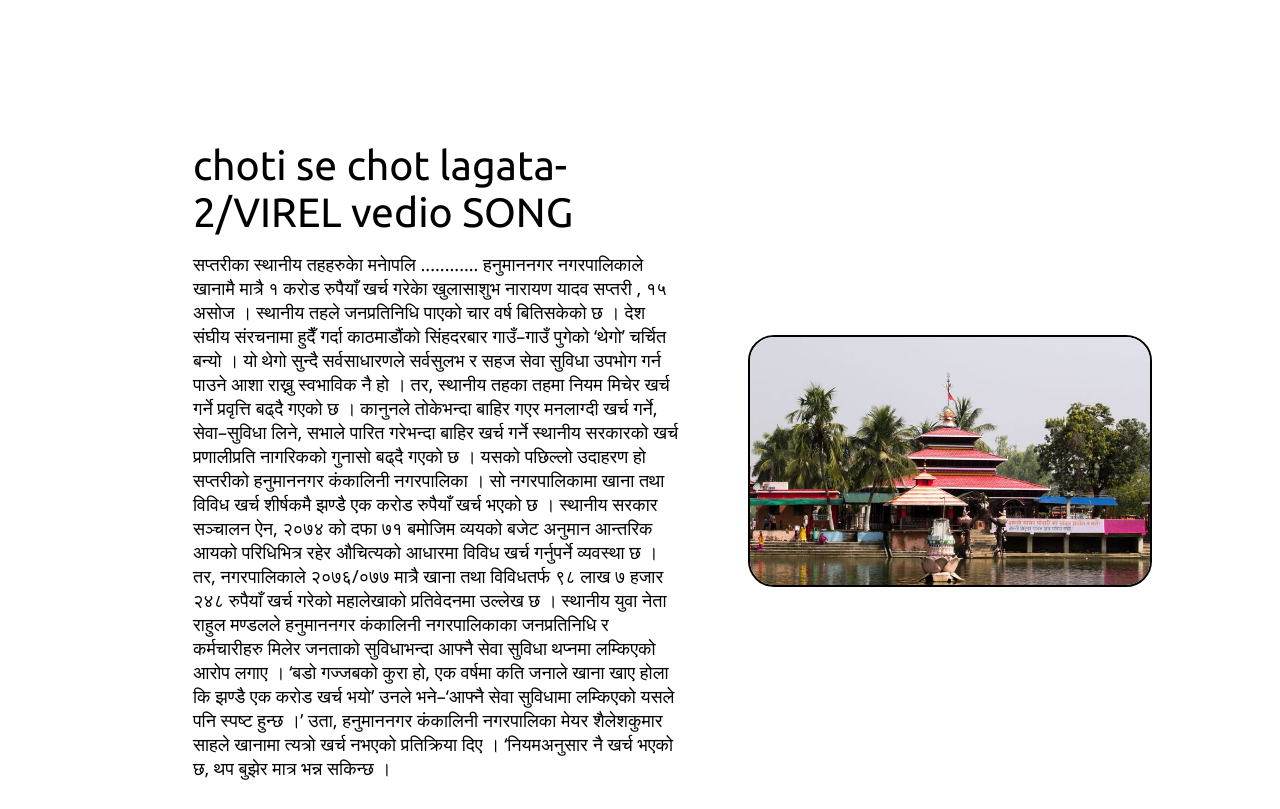
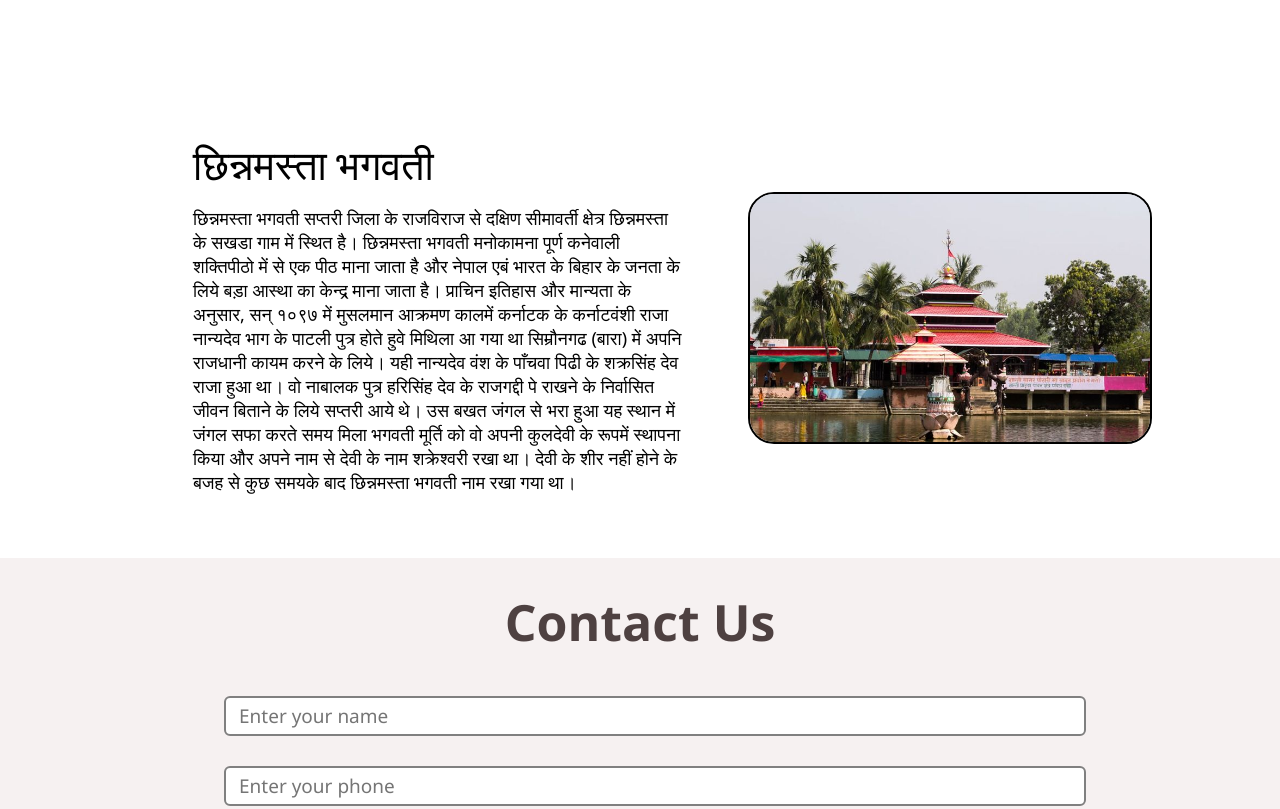
Before and after one commit to jitujitendrayadav/ganghar-news, a plain HTML site: page index.html in a window 1280 px wide. Shown: the part 1646-2455 px from the top of the page. Drawn offline with Linux system fonts and the light colour scheme; a web font is replaced by a local one.

Commit message:
Update index.html

```diff
--- a/index.html
+++ b/index.html
@@ -116,22 +116,13 @@
 
     <section class="section">
         <div class="paras">
-        <p class="sectionTag text-big">choti se chot lagata-2/VIREL vedio SONG</p>
-        <p class="sectionSubTag text-small">सप्तरीका स्थानीय तहहरुकाे मनाेपलि ............
-            हनुमाननगर नगरपालिकाले खानामै मात्रै १ करोड रुपैयाँ खर्च गरेकाे खुलासाशुभ नारायण यादव
-            सप्तरी , १५ असोज । स्थानीय तहले जनप्रतिनिधि पाएको चार वर्ष बितिसकेको छ । देश संघीय संरचनामा हुदैँ गर्दा काठमाडौंको सिंहदरबार गाउँ–गाउँ
-            पुगेको ‘थेगो’ चर्चित बन्यो । यो थेगो सुन्दै सर्वसाधारणले सर्वसुलभ र सहज सेवा सुविधा उपभोग गर्न पाउने आशा राख्नु स्वभाविक नै हो ।
-            तर, स्थानीय तहका तहमा नियम मिचेर खर्च गर्ने प्रवृत्ति बढ्दै गएको छ । कानुनले तोकेभन्दा बाहिर गएर मनलाग्दी खर्च गर्ने, सेवा–सुविधा
-            लिने, सभाले पारित गरेभन्दा बाहिर खर्च गर्ने स्थानीय सरकारको खर्च प्रणालीप्रति नागरिकको गुनासो बढ्दै गएको छ ।
-            यसको पछिल्लो उदाहरण हो सप्तरीको हनुमाननगर कंकालिनी नगरपालिका । सो नगरपालिकामा खाना तथा विविध खर्च शीर्षकमै झण्डै एक
-            करोड रुपैयाँ खर्च भएको छ । स्थानीय सरकार सञ्चालन ऐन, २०७४ को दफा ७१ बमोजिम व्ययको बजेट अनुमान आन्तरिक आयको परिधिभित्र
-            रहेर औचित्यको आधारमा विविध खर्च गर्नुपर्ने व्यवस्था छ । तर, नगरपालिकाले २०७६/०७७ मात्रै खाना तथा विविधतर्फ ९८ लाख ७ हजार २४८
-            रुपैयाँ खर्च गरेको महालेखाको प्रतिवेदनमा उल्लेख छ ।
-            स्थानीय युवा नेता राहुल मण्डलले हनुमाननगर कंकालिनी नगरपालिकाका जनप्रतिनिधि र कर्मचारीहरु मिलेर जनताको सुविधाभन्दा आफ्नै सेवा सुविधा
-            थप्नमा लम्किएको आरोप लगाए । ‘बडो गज्जबको कुरा हो, एक वर्षमा कति जनाले खाना खाए होला कि झण्डै एक करोड खर्च भयो’ उनले भने–‘आफ्नै सेवा
-            सुविधामा लम्किएको यसले पनि स्पष्ट हुन्छ ।’
-            उता, हनुमाननगर कंकालिनी नगरपालिका मेयर शैलेशकुमार साहले खानामा त्यत्रो खर्च नभएको प्रतिक्रिया दिए । ‘नियमअनुसार नै खर्च भएको छ, थप बुझेर मात्र
-            भन्न सकिन्छ ।</p>
+        <p class="sectionTag text-big">छिन्नमस्ता भगवती</p>
+        <p class="sectionSubTag text-small">छिन्नमस्ता भगवती सप्तरी जिला के राजविराज से दक्षिण सीमावर्ती क्षेत्र छिन्नमस्ता के सखडा गाम में स्थित है।
+            छिन्नमस्ता भगवती मनोकामना पूर्ण कनेवाली शक्तिपीठो में से एक पीठ माना जाता है और नेपाल एबं भारत के बिहार के जनता के लिये बड़ा आस्था का केन्द्र माना जाता है।
+            प्राचिन इतिहास और मान्यता के अनुसार, सन् १०९७ में मुसलमान आक्रमण कालमें कर्नाटक के कर्नाटवंशी राजा नान्यदेव भाग के पाटली पुत्र होते हुवे मिथिला आ गया था सिम्रौनगढ
+            (बारा) में अपनि राजधानी कायम करने के लिये। यही नान्यदेव वंश के पाँचवा पिढी के शक्रसिंह देव राजा हुआ था। वो नाबालक पुत्र हरिसिंह देव के राजगद्दी पे राखने के निर्वासित
+            जीवन बिताने के लिये सप्तरी आये थे। उस बखत जंगल से भरा हुआ यह स्थान में जंगल सफा करते समय मिला भगवती मूर्ति को वो अपनी कुलदेवी के रूपमें स्थापना किया और अपने
+            नाम से देवी के नाम शक्रेश्वरी रखा था। देवी के शीर नहीं होने के बजह से कुछ समयके बाद छिन्नमस्ता भगवती नाम रखा गया था।</p>
         </div>
         <div class="thumbnail">
        <img src="img/temple img.jpg" alt="temple" class="imgFluid">
```
